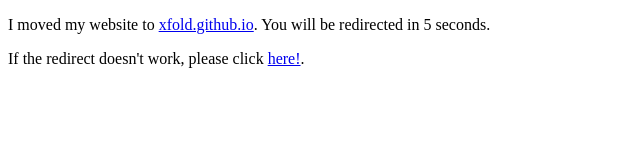
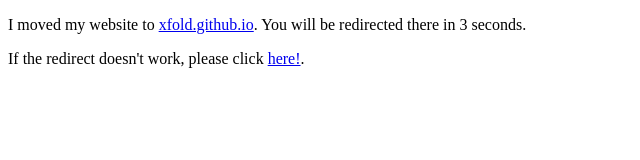
Before and after one commit to fiestau/fiestau.github.io, a plain HTML site: page index.html in a window 1280 px wide. Shown: the full height of the page, 0-640 px from the left. Drawn offline with Linux system fonts and the light colour scheme.

Commit message:
Update index.html

```diff
--- a/index.html
+++ b/index.html
@@ -2,10 +2,10 @@
 <html>
 <head>
     <title>Redirecting to my website...</title>
-    <meta http-equiv="refresh" content="5;url=https://xfold.github.io/">
+    <meta http-equiv="refresh" content="3;url=https://xfold.github.io/">
 </head>
 <body>
-    <p>I moved my website to <a href="https://xfold.github.io/">xfold.github.io</a>. You will be redirected in 5 seconds.</p>
+    <p>I moved my website to <a href="https://xfold.github.io/">xfold.github.io</a>. You will be redirected there in 3 seconds.</p>
     <p>If the redirect doesn't work, please click <a href="https://xfold.github.io/">here!</a>.</p>
 </body>
 </html>
```
